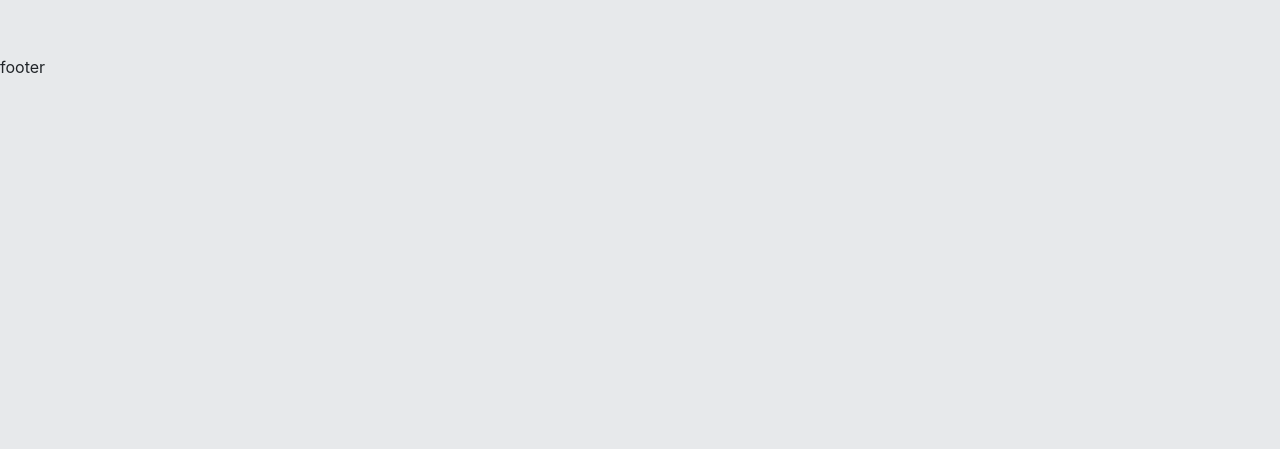
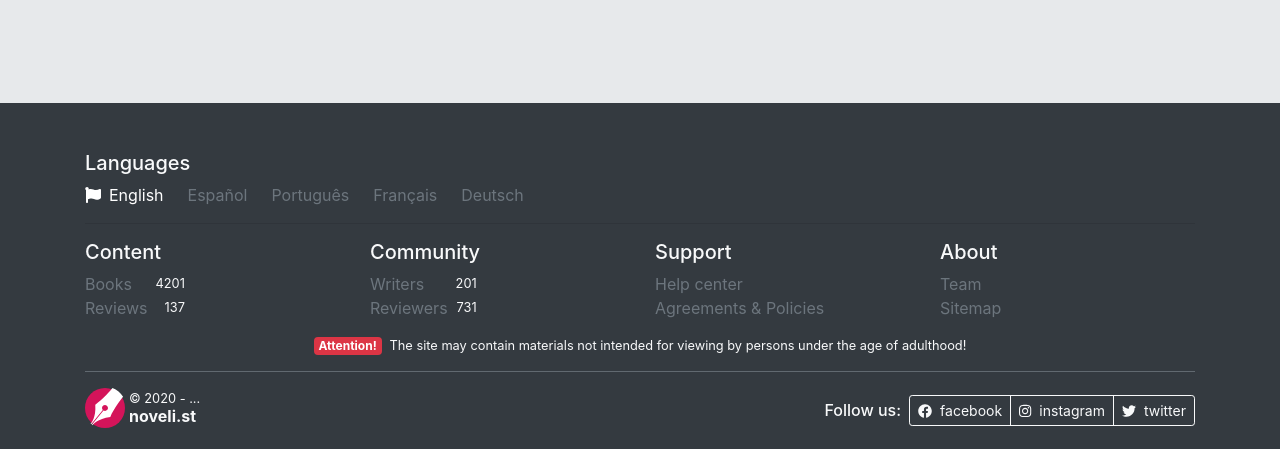
Before and after one commit to noveli-st/novelist-ui, a Vue app: page / in a window 1280 px wide. Shown: the part 801-1250 px from the top of the page. Before the commit the page ends 880 px from the top, so only its background shows below. Built offline with nearby package versions, Linux system fonts and the light colour scheme.

Commit message:
add footer

```diff
--- a/package.json
+++ b/package.json
@@ -9,6 +9,7 @@
   },
   "dependencies": {
     "@fortawesome/fontawesome-svg-core": "^1.2.27",
+    "@fortawesome/free-brands-svg-icons": "^5.12.1",
     "@fortawesome/free-solid-svg-icons": "^5.12.1",
     "@fortawesome/vue-fontawesome": "^0.1.9",
     "bootstrap": "^4.4.1",
--- a/src/components/Footer.vue
+++ b/src/components/Footer.vue
@@ -1,6 +1,88 @@
 <template>
-    <footer>
-		footer
+    <footer class="bg-dark text-light mt-md-5 pt-4 pb-3 pt-md-5">
+        <div class="container">
+            <div class="row">
+                <div class="col-12 mt-4-">
+                    <h2 class="h5">Languages</h2>
+                    <a class="text-white mr-4" href="#"><font-awesome-icon icon="flag" class="mr-2" />English</a>
+                    <a class="text-muted mr-4" href="#">Español</a>
+                    <a class="text-muted mr-4" href="#">Português</a>
+                    <a class="text-muted mr-4" href="#">Français</a>
+                    <a class="text-muted mr-4" href="#">Deutsch</a>
+                    <hr class="my-3">
+                </div>
+                <div class="col-6 col-md mb-4 mb-md-0">
+                    <h2 class="h5">Content</h2>
+                    <table>
+                        <tr>
+                            <td class="p-0"><a class="text-muted" href="books.html">Books</a></td>
+                            <td class="px-2 small align-middle text-right">4201</td>
+                        </tr>
+                        <tr>
+                            <td class="p-0"><a class="text-muted" href="reviews.html">Reviews</a></td>
+                            <td class="px-2 small align-middle text-right">137</td>
+                        </tr>
+                    </table>
+                </div>
+                <div class="col-6 col-md mb-4 mb-md-0">
+                    <h2 class="h5">Community</h2>
+                    <table>
+                        <tr>
+                            <td class="p-0"><a class="text-muted" href="writers.html">Writers</a></td>
+                            <td class="px-2 small align-middle text-right">201</td>
+                        </tr>
+                        <tr>
+                            <td class="p-0"><a class="text-muted" href="#">Reviewers</a></td>
+                            <td class="px-2 small align-middle text-right">731</td>
+                        </tr>
+                        <!--tr>
+                            <td class="p-0"><a class="text-muted" href="#">Читатели</a></td>
+                            <td class="px-2 small align-middle text-right">3186</td>
+                        </tr-->
+                    </table>
+                </div>
+                <div class="col-6 col-md">
+                    <h2 class="h5">Support</h2>
+                    <ul class="list-unstyled">
+                        <li><a class="text-muted" href="#">Help center</a></li>
+                        <li><a class="text-muted" href="agreements-policies.html">Agreements & Policies</a></li>
+                    </ul>
+                </div>
+                <div class="col-6 col-md">
+                    <h2 class="h5">About</h2>
+                    <ul class="list-unstyled">
+                        <li><a class="text-muted" href="#">Team</a></li>
+                        <!--li><a class="text-muted" href="#">Location</a></li-->
+                        <li><a class="text-muted" href="#">Sitemap</a></li>
+                    </ul>
+                </div>
+            </div>
+            <div class="d-flex align-items-center justify-content-center">
+                <span class="badge badge-danger">Attention!</span>
+                <div class="small text-left pl-2">The site may contain materials not intended for viewing by persons under the age of adulthood!</div>
+            </div>
+            <div class="row">
+                <div class="col-12 text-center small">
+                    <hr class="bg-secondary my-3">
+                    <div class="row flex-md-row-reverse">
+                        <div class="col-12 col-md-7 mb-3 my-md-auto text-md-right">
+                            <h3 class="h6 d-inline-block mr-2 mb-0 align-middle">Follow us:</h3>
+                            <div class="btn-group text-nowrap">
+                                <a class="btn btn-sm btn-outline-light" href="#"><font-awesome-icon :icon="['fab', 'facebook']" /><span class="ml-2 ">facebook</span></a>
+                                <a class="btn btn-sm btn-outline-light" href="#"><font-awesome-icon :icon="['fab', 'instagram']" /><span class="ml-2 ">instagram</span></a>
+                                <a class="btn btn-sm btn-outline-light" href="#"><font-awesome-icon :icon="['fab', 'twitter']" /><span class="ml-2 ">twitter</span></a>
+                            </div>
+                        </div>
+                        <div class="col-12 col-md-5 text-cente-r text-md-left">
+                            <a class="d-inline-flex flex-nowrap text-decoration-none" href="#">
+                                <img src="../assets/images/logo/logo.svg" height="40px" alt="Novelist">
+                                <span class="text-light text-left h6 m-0 ml-1"><small>&copy; 2020 - ...</small><br><b>noveli.st</b></span>
+                            </a>
+                        </div>
+                    </div>
+                </div>
+            </div>
+        </div>
     </footer>
 </template>
 
```
Also changed, not shown: src/main.js (+15 -5 lines), 1 other file (tests, documents, lock files or other folders).
